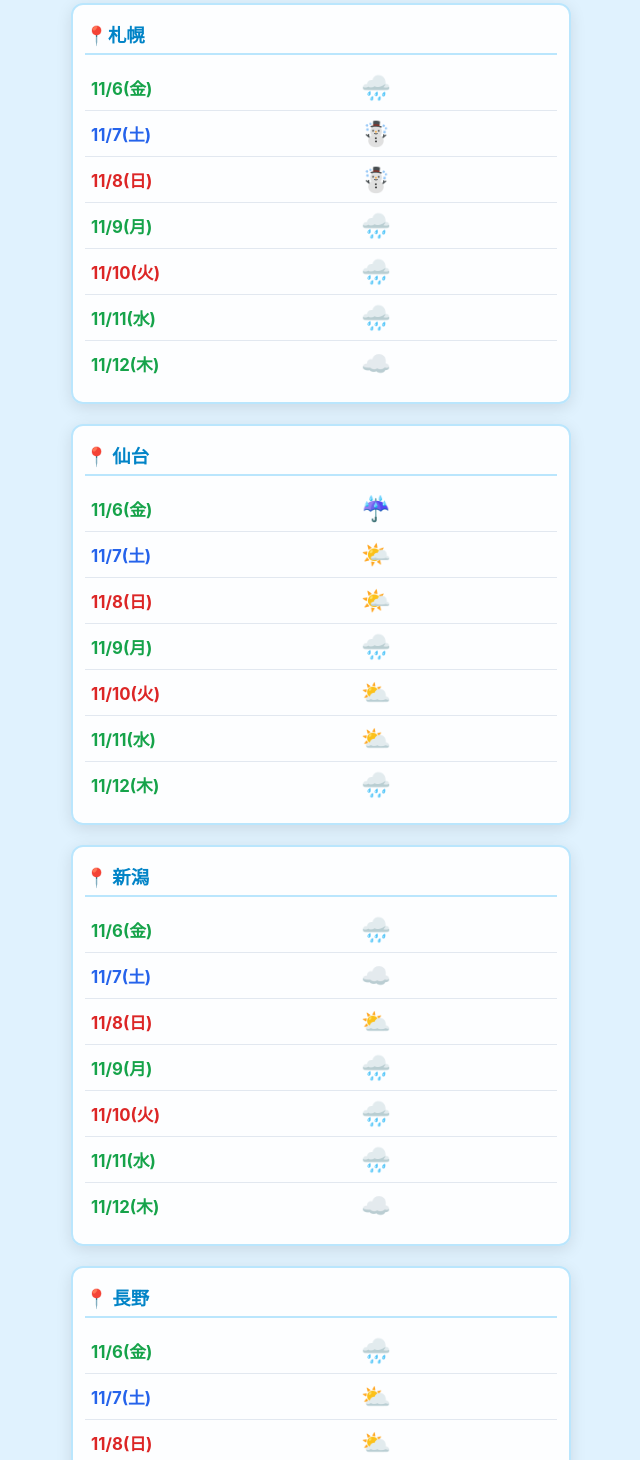
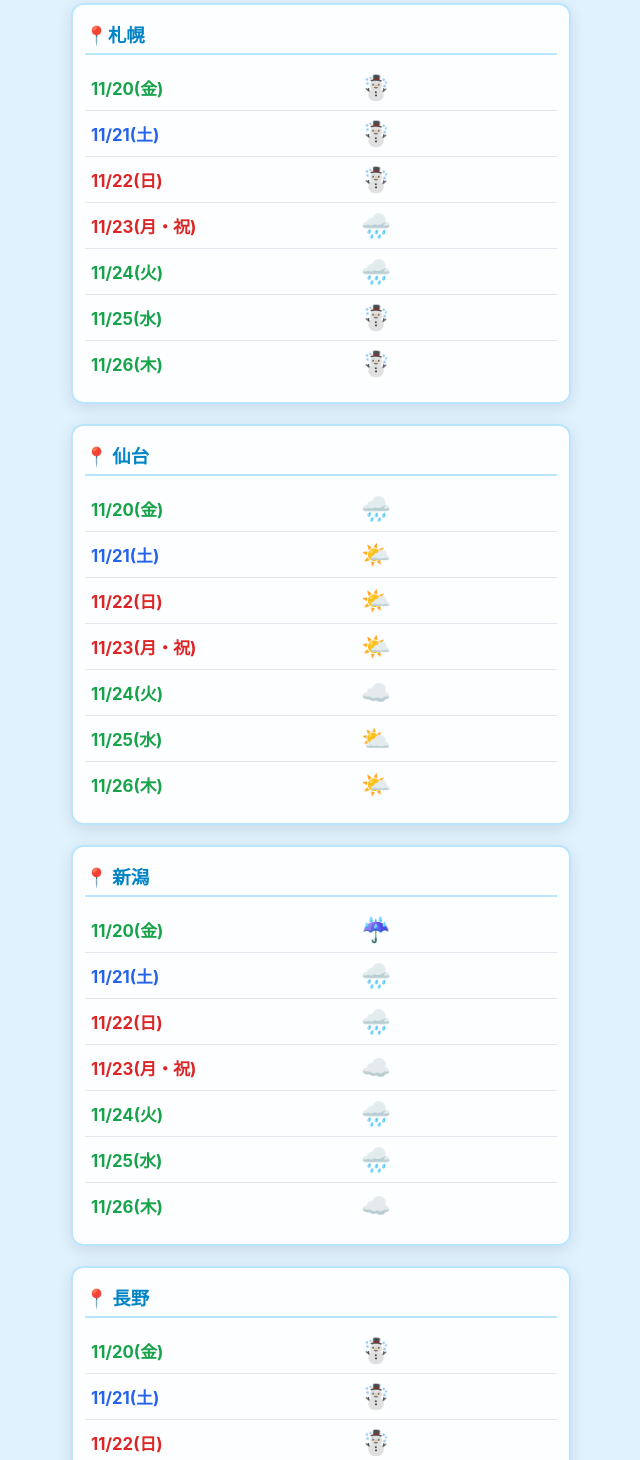
Before and after one commit to kensoras/Ken-s-weather-forecast, a plain HTML site: page index.html in a window 1280 px wide. Shown: the part 148-1608 px from the top of the page, without its empty margins (319-959 px from the left). Drawn offline with Linux system fonts and the light colour scheme.

Commit message:
Update index.html

```diff
--- a/index.html
+++ b/index.html
@@ -150,113 +150,113 @@
 
   <div class="app-title">Kenta気象情報</div>
   <div class="header-title">全国の週間気象情報</div>
-  <BR>平日は忙しくて更新が遅くなることが多いことから、全国の気象情報はお天気のみに変更致します。土日祝日はいつも通り天気・気温も公開いたします。<BR>
+  <BR>長らく更新しておらず申し訳ありませんでした！<BR>
   <!-- 1. 札幌 -->
   <div class="weekly-container">
     <div class="city-section-title">📍札幌</div>
-    <div class="day-row"><div class="date-info weekday">11/6(金)</div><div class="weather-info"><span class="weather-icon">🌧️</span></div></div>
-    <div class="day-row"><div class="date-info saturday">11/7(土)</div><div class="weather-info"><span class="weather-icon">☃️</span></div></div>
-    <div class="day-row"><div class="date-info sunday">11/8(日)</div><div class="weather-info"><span class="weather-icon">☃️</span></div></div>
-    <div class="day-row"><div class="date-info weekday">11/9(月)</div><div class="weather-info"><span class="weather-icon">🌧️</span></div></div>
-    <div class="day-row"><div class="date-info holiday">11/10(火)</div><div class="weather-info"><span class="weather-icon">🌧️</span></div></div>
-    <div class="day-row"><div class="date-info weekday">11/11(水)</div><div class="weather-info"><span class="weather-icon">🌧️</span></div></div>
-    <div class="day-row"><div class="date-info weekday">11/12(木)</div><div class="weather-info"><span class="weather-icon">☁️</span></div></div>
+    <div class="day-row"><div class="date-info weekday">11/20(金)</div><div class="weather-info"><span class="weather-icon">☃️</span></div></div>
+    <div class="day-row"><div class="date-info saturday">11/21(土)</div><div class="weather-info"><span class="weather-icon">☃️</span></div></div>
+    <div class="day-row"><div class="date-info sunday">11/22(日)</div><div class="weather-info"><span class="weather-icon">☃️</span></div></div>
+    <div class="day-row"><div class="date-info holiday">11/23(月・祝)</div><div class="weather-info"><span class="weather-icon">🌧️</span></div></div>
+    <div class="day-row"><div class="date-info weekday">11/24(火)</div><div class="weather-info"><span class="weather-icon">🌧️</span></div></div>
+    <div class="day-row"><div class="date-info weekday">11/25(水)</div><div class="weather-info"><span class="weather-icon">☃️</span></div></div>
+    <div class="day-row"><div class="date-info weekday">11/26(木)</div><div class="weather-info"><span class="weather-icon">☃️</span></div></div>
   </div>
 
   <!-- 2. 仙台 -->
   <div class="weekly-container">
     <div class="city-section-title">📍 仙台</div>
-    <div class="day-row"><div class="date-info weekday">11/6(金)</div><div class="weather-info"><span class="weather-icon">☔</span></div></div>
-    <div class="day-row"><div class="date-info saturday">11/7(土)</div><div class="weather-info"><span class="weather-icon">🌤️</span></div></div>
-    <div class="day-row"><div class="date-info sunday">11/8(日)</div><div class="weather-info"><span class="weather-icon">🌤️</span></div></div>
-    <div class="day-row"><div class="date-info weekday">11/9(月)</div><div class="weather-info"><span class="weather-icon">🌧️</span></div></div>
-    <div class="day-row"><div class="date-info holiday">11/10(火)</div><div class="weather-info"><span class="weather-icon">⛅</span></div></div>
-    <div class="day-row"><div class="date-info weekday">11/11(水)</div><div class="weather-info"><span class="weather-icon">⛅</span></div></div>
-    <div class="day-row"><div class="date-info weekday">11/12(木)</div><div class="weather-info"><span class="weather-icon">🌧️</span></div></div>
+    <div class="day-row"><div class="date-info weekday">11/20(金)</div><div class="weather-info"><span class="weather-icon">🌧️</span></div></div>
+    <div class="day-row"><div class="date-info saturday">11/21(土)</div><div class="weather-info"><span class="weather-icon">🌤️</span></div></div>
+    <div class="day-row"><div class="date-info sunday">11/22(日)</div><div class="weather-info"><span class="weather-icon">🌤️</span></div></div>
+    <div class="day-row"><div class="date-info holiday">11/23(月・祝)</div><div class="weather-info"><span class="weather-icon">🌤️</span></div></div>
+    <div class="day-row"><div class="date-info weekday">11/24(火)</div><div class="weather-info"><span class="weather-icon">☁️</span></div></div>
+    <div class="day-row"><div class="date-info weekday">11/25(水)</div><div class="weather-info"><span class="weather-icon">⛅</span></div></div>
+    <div class="day-row"><div class="date-info weekday">11/26(木)</div><div class="weather-info"><span class="weather-icon">🌤️</span></div></div>
   </div>
 
   <!-- 3. 新潟 -->
   <div class="weekly-container">
     <div class="city-section-title">📍 新潟</div>
-    <div class="day-row"><div class="date-info weekday">11/6(金)</div><div class="weather-info"><span class="weather-icon">🌧️</span></div></div>
-    <div class="day-row"><div class="date-info saturday">11/7(土)</div><div class="weather-info"><span class="weather-icon">☁️</span></div></div>
-    <div class="day-row"><div class="date-info sunday">11/8(日)</div><div class="weather-info"><span class="weather-icon">⛅</span></div></div>
-    <div class="day-row"><div class="date-info weekday">11/9(月)</div><div class="weather-info"><span class="weather-icon">🌧️</span></div></div>
-    <div class="day-row"><div class="date-info holiday">11/10(火)</div><div class="weather-info"><span class="weather-icon">🌧️</span></div></div>
-    <div class="day-row"><div class="date-info weekday">11/11(水)</div><div class="weather-info"><span class="weather-icon">🌧️</span></div></div>
-    <div class="day-row"><div class="date-info weekday">11/12(木)</div><div class="weather-info"><span class="weather-icon">☁️</span></div></div>
+    <div class="day-row"><div class="date-info weekday">11/20(金)</div><div class="weather-info"><span class="weather-icon">☔</span></div></div>
+    <div class="day-row"><div class="date-info saturday">11/21(土)</div><div class="weather-info"><span class="weather-icon">🌧️</span></div></div>
+    <div class="day-row"><div class="date-info sunday">11/22(日)</div><div class="weather-info"><span class="weather-icon">🌧️</span></div></div>
+    <div class="day-row"><div class="date-info holiday">11/23(月・祝)</div><div class="weather-info"><span class="weather-icon">☁️</span></div></div>
+    <div class="day-row"><div class="date-info weekday">11/24(火)</div><div class="weather-info"><span class="weather-icon">🌧️</span></div></div>
+    <div class="day-row"><div class="date-info weekday">11/25(水)</div><div class="weather-info"><span class="weather-icon">🌧️</span></div></div>
+    <div class="day-row"><div class="date-info weekday">11/26(木)</div><div class="weather-info"><span class="weather-icon">☁️</span></div></div>
   </div>
 
   <!-- 5. 長野 -->
   <div class="weekly-container">
     <div class="city-section-title">📍 長野</div>
-    <div class="day-row"><div class="date-info weekday">11/6(金)</div><div class="weather-info"><span class="weather-icon">🌧️</span></div></div>
-    <div class="day-row"><div class="date-info saturday">11/7(土)</div><div class="weather-info"><span class="weather-icon">⛅</span></div></div>
-    <div class="day-row"><div class="date-info sunday">11/8(日)</div><div class="weather-info"><span class="weather-icon">⛅</span></div></div>
-    <div class="day-row"><div class="date-info weekday">11/9(月)</div><div class="weather-info"><span class="weather-icon">🌧️</span></div></div>
-    <div class="day-row"><div class="date-info holiday">11/10(火)</div><div class="weather-info"><span class="weather-icon">🌤️</span></div></div>
-    <div class="day-row"><div class="date-info weekday">11/11(水)</div><div class="weather-info"><span class="weather-icon">☁️</span></div></div>
-    <div class="day-row"><div class="date-info weekday">11/12(木)</div><div class="weather-info"><span class="weather-icon">☁️</span></div></div>
+    <div class="day-row"><div class="date-info weekday">11/20(金)</div><div class="weather-info"><span class="weather-icon">☃️</span></div></div>
+    <div class="day-row"><div class="date-info saturday">11/21(土)</div><div class="weather-info"><span class="weather-icon">☃️</span></div></div>
+    <div class="day-row"><div class="date-info sunday">11/22(日)</div><div class="weather-info"><span class="weather-icon">☃️</span></div></div>
+    <div class="day-row"><div class="date-info holiday">11/23(月・祝)</div><div class="weather-info"><span class="weather-icon">🌤️</span></div></div>
+    <div class="day-row"><div class="date-info weekday">11/24(火)</div><div class="weather-info"><span class="weather-icon">🌧️</span></div></div>
+    <div class="day-row"><div class="date-info weekday">11/25(水)</div><div class="weather-info"><span class="weather-icon">🌧️</span></div></div>
+    <div class="day-row"><div class="date-info weekday">11/26(木)</div><div class="weather-info"><span class="weather-icon">🌤️</span></div></div>
   </div>
 
   <!-- 4. 東京 -->
   <div class="weekly-container">
     <div class="city-section-title">📍 東京</div>
-    <div class="day-row"><div class="date-info weekday">11/6(金)</div><div class="weather-info"><span class="weather-icon">☔</span></div></div>
-    <div class="day-row"><div class="date-info saturday">11/7(土)</div><div class="weather-info"><span class="weather-icon">🌤️</span></div></div>
-    <div class="day-row"><div class="date-info sunday">11/8(日)</div><div class="weather-info"><span class="weather-icon">🌤️</span></div></div>
-    <div class="day-row"><div class="date-info weekday">11/9(月)</div><div class="weather-info"><span class="weather-icon">🌧️</span></div></div>
-    <div class="day-row"><div class="date-info holiday">11/10(火)</div><div class="weather-info"><span class="weather-icon">⛅</span></div></div>
-    <div class="day-row"><div class="date-info weekday">11/11(水)</div><div class="weather-info"><span class="weather-icon">☁️</span></div></div>
-    <div class="day-row"><div class="date-info weekday">11/12(木)</div><div class="weather-info"><span class="weather-icon">🌧️</span></div></div>
+    <div class="day-row"><div class="date-info weekday">11/20(金)</div><div class="weather-info"><span class="weather-icon">🌤️</span></div></div>
+    <div class="day-row"><div class="date-info saturday">11/21(土)</div><div class="weather-info"><span class="weather-icon">☀️</span></div></div>
+    <div class="day-row"><div class="date-info sunday">11/22(日)</div><div class="weather-info"><span class="weather-icon">🌤️</span></div></div>
+    <div class="day-row"><div class="date-info holiday">11/23(月・祝)</div><div class="weather-info"><span class="weather-icon">🌤️</span></div></div>
+    <div class="day-row"><div class="date-info weekday">11/24(火)</div><div class="weather-info"><span class="weather-icon">🌧️</span></div></div>
+    <div class="day-row"><div class="date-info weekday">11/25(水)</div><div class="weather-info"><span class="weather-icon">🌤️</span></div></div>
+    <div class="day-row"><div class="date-info weekday">11/26(木)</div><div class="weather-info"><span class="weather-icon">🌤️</span></div></div>
   </div>
 
   <!-- 7. 名古屋 -->
   <div class="weekly-container">
     <div class="city-section-title">📍 名古屋</div>
-    <div class="day-row"><div class="date-info weekday">11/6(金)</div><div class="weather-info"><span class="weather-icon">🌤️</span></div></div>
-    <div class="day-row"><div class="date-info saturday">11/7(土)</div><div class="weather-info"><span class="weather-icon">🌤️</span></div></div>
-    <div class="day-row"><div class="date-info sunday">11/8(日)</div><div class="weather-info"><span class="weather-icon">🌤️</span></div></div>
-    <div class="day-row"><div class="date-info weekday">11/9(月)</div><div class="weather-info"><span class="weather-icon">🌤️</span></div></div>
-    <div class="day-row"><div class="date-info holiday">11/10(火)</div><div class="weather-info"><span class="weather-icon">🌤️</span></div></div>
-    <div class="day-row"><div class="date-info weekday">11/11(水)</div><div class="weather-info"><span class="weather-icon">⛅</span></div></div>
-    <div class="day-row"><div class="date-info weekday">11/12(木)</div><div class="weather-info"><span class="weather-icon">🌤️</span></div></div>
+    <div class="day-row"><div class="date-info weekday">11/20(金)</div><div class="weather-info"><span class="weather-icon">🌤️</span></div></div>
+    <div class="day-row"><div class="date-info saturday">11/21(土)</div><div class="weather-info"><span class="weather-icon">🌤️</span></div></div>
+    <div class="day-row"><div class="date-info sunday">11/22(日)</div><div class="weather-info"><span class="weather-icon">🌤️</span></div></div>
+    <div class="day-row"><div class="date-info holiday">11/23(月・祝)</div><div class="weather-info"><span class="weather-icon">🌤️</span></div></div>
+    <div class="day-row"><div class="date-info weekday">11/24(火)</div><div class="weather-info"><span class="weather-icon">🌧️</span></div></div>
+    <div class="day-row"><div class="date-info weekday">11/25(水)</div><div class="weather-info"><span class="weather-icon">⛅</span></div></div>
+    <div class="day-row"><div class="date-info weekday">11/26(木)</div><div class="weather-info"><span class="weather-icon">🌤️</span></div></div>
   </div>
 
   <!-- 8. 大阪 -->
   <div class="weekly-container">
     <div class="city-section-title">📍 大阪</div>
-    <div class="day-row"><div class="date-info weekday">11/6(金)</div><div class="weather-info"><span class="weather-icon">🌤️</span></div></div>
-    <div class="day-row"><div class="date-info saturday">11/7(土)</div><div class="weather-info"><span class="weather-icon">🌤️</span></div></div>
-    <div class="day-row"><div class="date-info sunday">11/8(日)</div><div class="weather-info"><span class="weather-icon">🌤️</span></div></div>
-    <div class="day-row"><div class="date-info weekday">11/9(月)</div><div class="weather-info"><span class="weather-icon">🌤️</span></div></div>
-    <div class="day-row"><div class="date-info holiday">11/10(火)</div><div class="weather-info"><span class="weather-icon">⛅</span></div></div>
-    <div class="day-row"><div class="date-info weekday">11/11(水)</div><div class="weather-info"><span class="weather-icon">⛅</span></div></div>
-    <div class="day-row"><div class="date-info weekday">11/12(木)</div><div class="weather-info"><span class="weather-icon">🌤️</span></div></div>
+    <div class="day-row"><div class="date-info weekday">11/20(金)</div><div class="weather-info"><span class="weather-icon">🌧️</span></div></div>
+    <div class="day-row"><div class="date-info saturday">11/21(土)</div><div class="weather-info"><span class="weather-icon">🌤️</span></div></div>
+    <div class="day-row"><div class="date-info sunday">11/22(日)</div><div class="weather-info"><span class="weather-icon">🌤️</span></div></div>
+    <div class="day-row"><div class="date-info holiday">11/23(月・祝)</div><div class="weather-info"><span class="weather-icon">🌤️</span></div></div>
+    <div class="day-row"><div class="date-info weekday">11/24(火)</div><div class="weather-info"><span class="weather-icon">🌧️</span></div></div>
+    <div class="day-row"><div class="date-info weekday">11/25(水)</div><div class="weather-info"><span class="weather-icon">⛅</span></div></div>
+    <div class="day-row"><div class="date-info weekday">11/26(木)</div><div class="weather-info"><span class="weather-icon">🌤️</span></div></div>
   </div>
 
   <!-- 10. 福岡 -->
   <div class="weekly-container">
     <div class="city-section-title">📍 福岡</div>
-    <div class="day-row"><div class="date-info weekday">11/6(金)</div><div class="weather-info"><span class="weather-icon">🌤️</span></div></div>
-    <div class="day-row"><div class="date-info saturday">11/7(土)</div><div class="weather-info"><span class="weather-icon">🌤️</span></div></div>
-    <div class="day-row"><div class="date-info sunday">11/8(日)</div><div class="weather-info"><span class="weather-icon">⛅</span></div></div>
-    <div class="day-row"><div class="date-info weekday">11/9(月)</div><div class="weather-info"><span class="weather-icon">☁️</span></div></div>
-    <div class="day-row"><div class="date-info holiday">11/10(火)</div><div class="weather-info"><span class="weather-icon">☁️</span></div></div>
-    <div class="day-row"><div class="date-info weekday">11/11(水)</div><div class="weather-info"><span class="weather-icon">🌤️</span></div></div>
-    <div class="day-row"><div class="date-info weekday">11/12(木)</div><div class="weather-info"><span class="weather-icon">🌤️</span></div></div>
+    <div class="day-row"><div class="date-info weekday">11/20(金)</div><div class="weather-info"><span class="weather-icon">🌧️</span></div></div>
+    <div class="day-row"><div class="date-info saturday">11/21(土)</div><div class="weather-info"><span class="weather-icon">🌧️</span></div></div>
+    <div class="day-row"><div class="date-info sunday">11/22(日)</div><div class="weather-info"><span class="weather-icon">⛅</span></div></div>
+    <div class="day-row"><div class="date-info holiday">11/23(月・祝)</div><div class="weather-info"><span class="weather-icon">☁️</span></div></div>
+    <div class="day-row"><div class="date-info weekday">11/24(火)</div><div class="weather-info"><span class="weather-icon">🌧️</span></div></div>
+    <div class="day-row"><div class="date-info weekday">11/25(水)</div><div class="weather-info"><span class="weather-icon">🌤️</span></div></div>
+    <div class="day-row"><div class="date-info weekday">11/26(木)</div><div class="weather-info"><span class="weather-icon">🌤️</span></div></div>
   </div>
 
   <!-- 11. 那覇 -->
   <div class="weekly-container">
     <div class="city-section-title">📍 那覇</div>
-    <div class="day-row"><div class="date-info weekday">11/6(金)</div><div class="weather-info"><span class="weather-icon">⛅</span></div></div>
-    <div class="day-row"><div class="date-info saturday">11/7(土)</div><div class="weather-info"><span class="weather-icon">⛅</span></div></div>
-    <div class="day-row"><div class="date-info sunday">11/8(日)</div><div class="weather-info"><span class="weather-icon">⛅</span></div></div>
-    <div class="day-row"><div class="date-info weekday">11/9(月)</div><div class="weather-info"><span class="weather-icon">⛅</span></div></div>
-    <div class="day-row"><div class="date-info holiday">11/10(火)</div><div class="weather-info"><span class="weather-icon">⛅</span></div></div>
-    <div class="day-row"><div class="date-info weekday">11/11(水)</div><div class="weather-info"><span class="weather-icon">⛅</span></div></div>
-    <div class="day-row"><div class="date-info weekday">11/12(木)</div><div class="weather-info"><span class="weather-icon">⛅</span></div></div>
+    <div class="day-row"><div class="date-info weekday">11/20(金)</div><div class="weather-info"><span class="weather-icon">☁️</span></div></div>
+    <div class="day-row"><div class="date-info saturday">11/21(土)</div><div class="weather-info"><span class="weather-icon">⛅</span></div></div>
+    <div class="day-row"><div class="date-info sunday">11/22(日)</div><div class="weather-info"><span class="weather-icon">⛅</span></div></div>
+    <div class="day-row"><div class="date-info holiday">11/23(月・祝)</div><div class="weather-info"><span class="weather-icon">⛅</span></div></div>
+    <div class="day-row"><div class="date-info weekday">11/24(火)</div><div class="weather-info"><span class="weather-icon">🌧️</span></div></div>
+    <div class="day-row"><div class="date-info weekday">11/25(水)</div><div class="weather-info"><span class="weather-icon">🌧️</span></div></div>
+    <div class="day-row"><div class="date-info weekday">11/26(木)</div><div class="weather-info"><span class="weather-icon">🌧️</span></div></div>
   </div>
 
 </body>
@@ -264,6 +264,6 @@
 詳しい気象情報：<A HREF="kanto weather forecast.html">首都圏</A>　<A HREF="nagano weather forecast.html">長野</A>
 重要な気象事項はこちらで表示：<A HREF="emergency weather forecast.html">こちら</A><BR>
 
-<BR><BR>11/1(日)23:00更新<BR>
+<BR><BR>11/19(木)21:00更新<BR>
 日によって更新時間は違いますが、23時までには更新するつもりです！<BR>
 </html>
```
